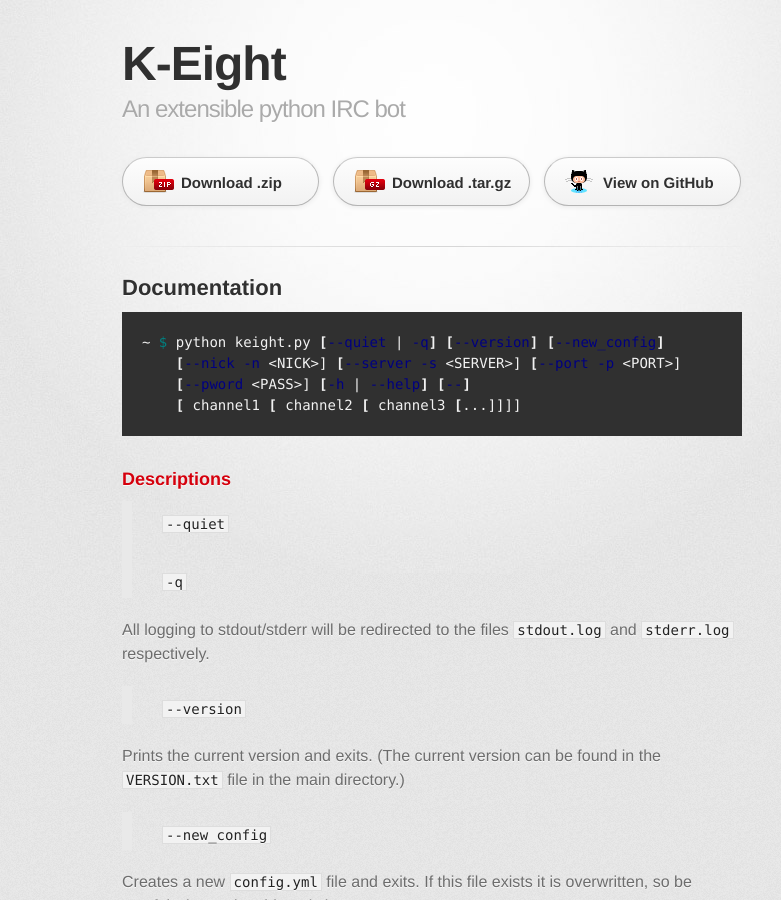
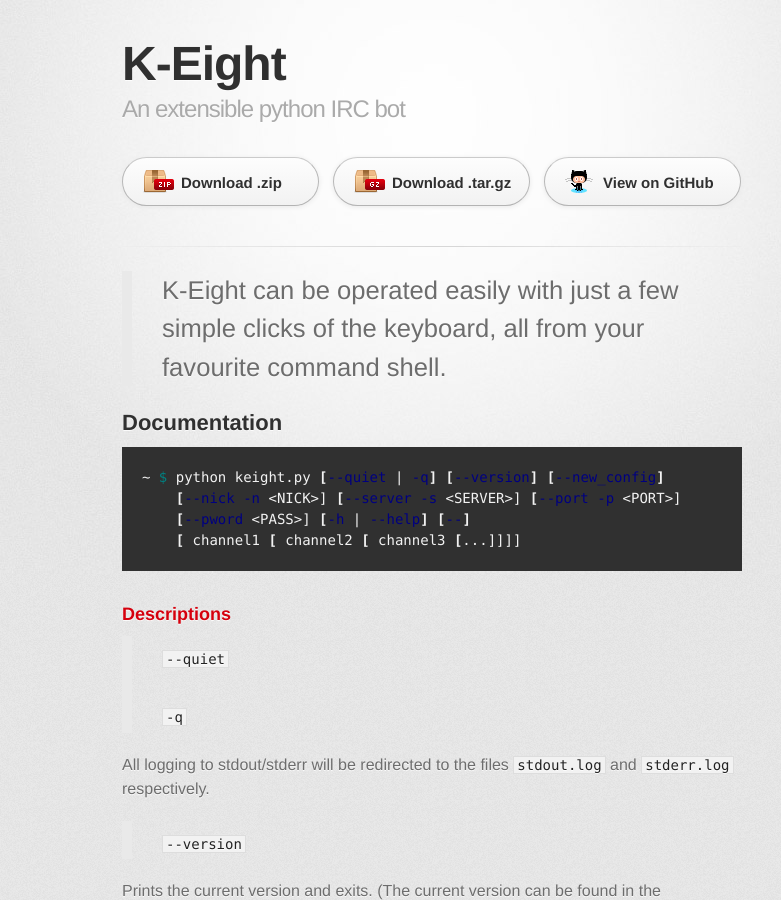
Before and after one commit to MrJohz/K-Eight, a Jekyll site: the page built from docs.md, in a window 1280 px wide and 900 px high. Shown: the whole window, without its empty margins (208-989 px from the left). Built offline with Jekyll 4.4.1, drawn with Linux system fonts in a browser that asks for light colours; some web fonts are replaced.

Commit message:
Added quote to /docs

```diff
--- a/docs.md
+++ b/docs.md
@@ -1,6 +1,8 @@
 ---
 layout: default
 ---
+
+> K-Eight can be operated easily with just a few simple clicks of the keyboard, all from your favourite command shell.
 
 ## Documentation
 
```
